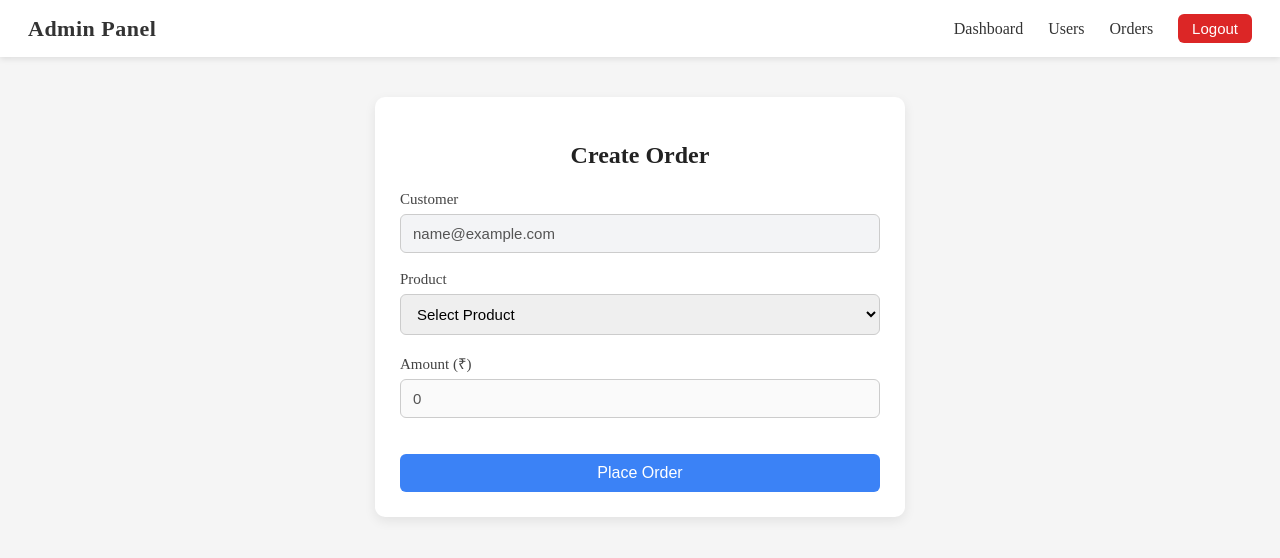
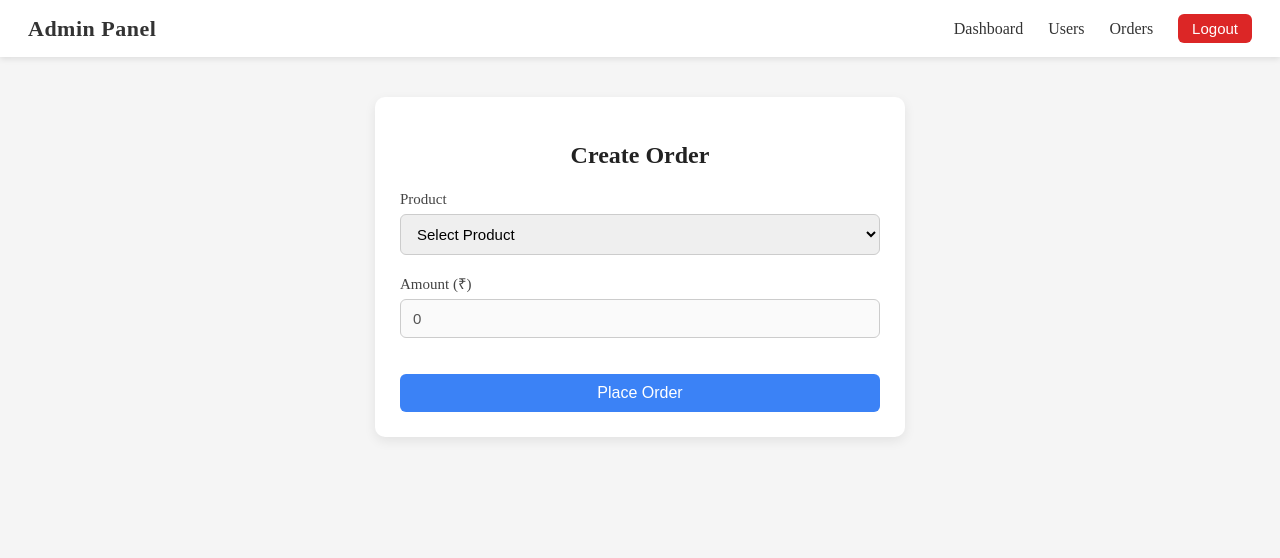
Before and after one commit to rashmipanday06/react-admin-starter, a React (Vite) app: page /create-order in a window 1280 px wide. Shown: the top 558 px of the page. Built offline with nearby package versions, Linux system fonts and the light colour scheme; sample sign-in values are in the browser's storage.

Commit message:
Deploy-ready Vite React app.

```diff
--- a/src/componetns/orders/createOrder/index.tsx
+++ b/src/componetns/orders/createOrder/index.tsx
@@ -1,6 +1,5 @@
 import { useState, useEffect } from "react";
 import { useNavigate } from "react-router-dom";
-import { useAuth } from "../../context/authContext";
 import styles from "./style.module.css";
 
 interface Product {
@@ -10,7 +9,6 @@ interface Product {
 
 interface Order {
   id: number;
-  customerEmail: string;
   productName: string;
   amount: number;
   status: "new" | "pending" | "accepted" | "completed" | "canceled";
@@ -25,10 +23,8 @@ const PRODUCTS: Product[] = [
 ];
 
 export default function CreateOrder() {
-  const { user } = useAuth();
   const navigate = useNavigate();
 
-  const [customerEmail, setCustomerEmail] = useState(user?.email || "");
   const [productName, setProductName] = useState("");
   const [amount, setAmount] = useState(0);
 
@@ -44,7 +40,6 @@ export default function CreateOrder() {
 
     const newOrder: Order = {
       id: Date.now(),
-      customerEmail,
       productName,
       amount,
       status: "new",
@@ -62,11 +57,6 @@ export default function CreateOrder() {
     <div className={styles.container}>
       <h2>Create Order</h2>
       <form onSubmit={handleSubmit} className={styles.form}>
-        {/* Customer (auto-filled) */}
-        <div className={styles.formGroup}>
-          <label>Customer</label>
-          <input type="text" value={customerEmail} disabled className={styles.disabledInput} />
-        </div>
 
         {/* Product dropdown */}
         <div className={styles.formGroup}>
--- a/src/componetns/pages/login/login.tsx
+++ b/src/componetns/pages/login/login.tsx
@@ -1,4 +1,4 @@
-import { useDispatch } from "react-redux";
+
 import Button from "../../common/button";
 import Input from "../../common/input";
 import style from "./style.module.css";
--- a/src/componetns/pages/users/index.tsx
+++ b/src/componetns/pages/users/index.tsx
@@ -2,7 +2,6 @@ import { useState, useEffect } from "react";
 import styles from "./style.module.css";
 import { useNavigate } from "react-router-dom";
 import ConfirmModal from "../../common/modal";
-import Pagination from "../../common/pagination";
 
 interface User {
   id: number;
@@ -31,7 +30,6 @@ const Users = () => {
     u.name.toLowerCase().includes(search.toLowerCase())
   );
 
-  const totalPages = Math.ceil(filtered.length / usersPerPage);
   const startIndex = (currentPage - 1) * usersPerPage;
   const currentUsers = filtered.slice(startIndex, startIndex + usersPerPage);
 
```
